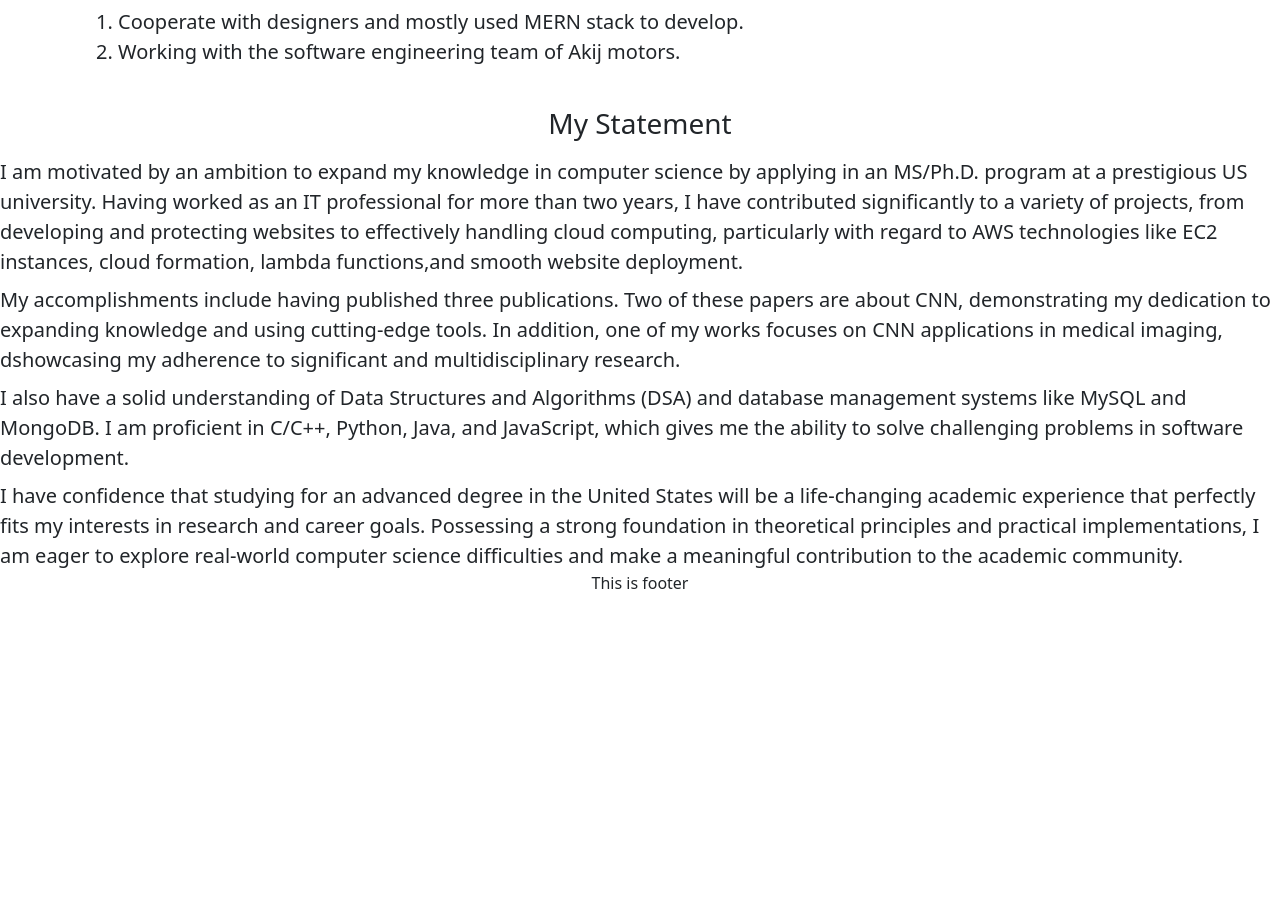
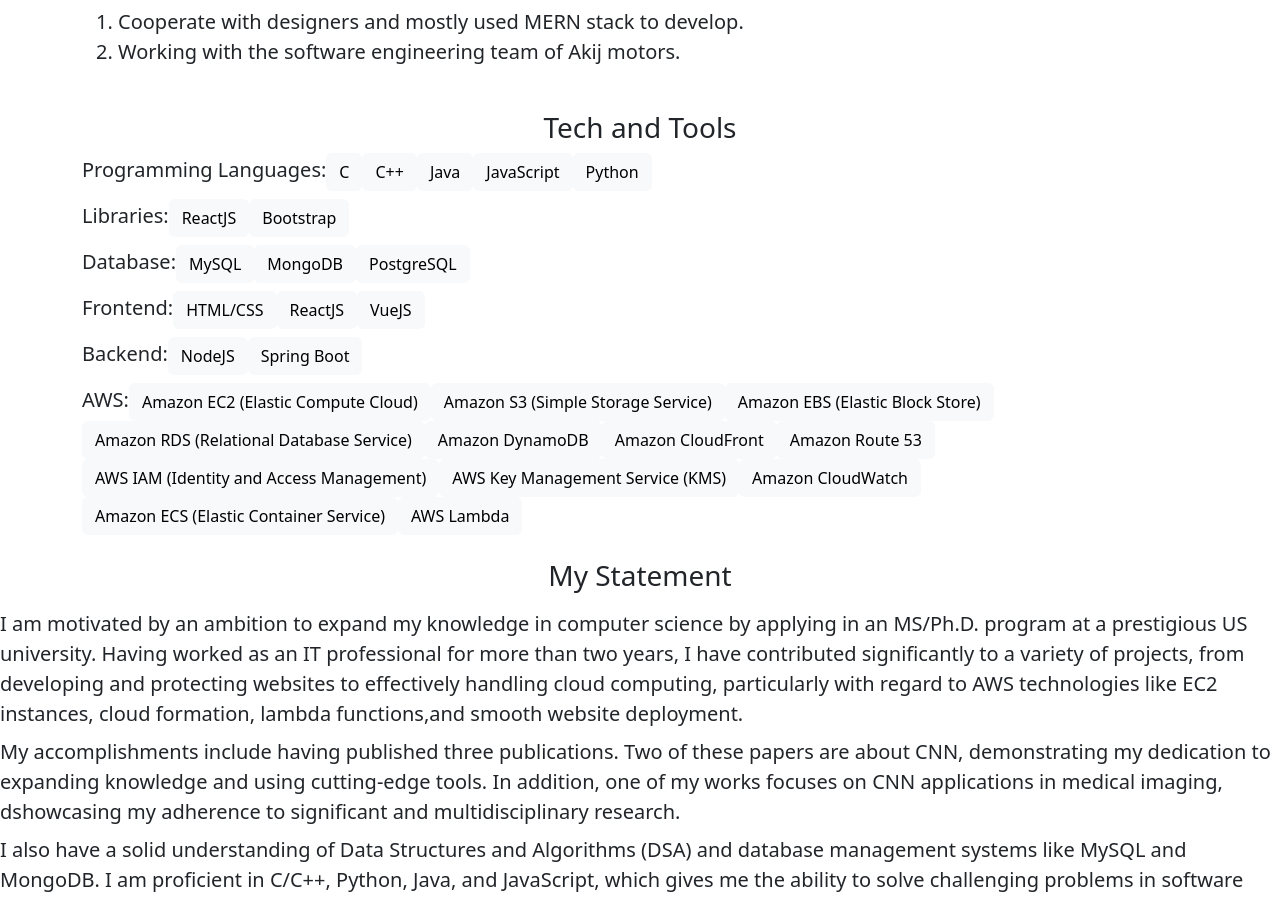
Before and after one commit to fahim-006/my_portfolio, a React (Create React App) app: page / in a window 1280 px wide. Shown: the part 2649-3549 px from the top of the page. Before the commit the page ends 3260 px from the top, so only its background shows below. Built offline with nearby package versions, Linux system fonts and the light colour scheme.

Commit message:
techandtools

```diff
--- a/src/Body/MainBody.js
+++ b/src/Body/MainBody.js
@@ -2,6 +2,7 @@ import AboutMe from "./AboutMe";
 import Introduction from "./Introduction";
 import MyEducation from "./MyEducation";
 import MyResearch from "./MyResearch";
+import MyTechAndTools from "./MyTechAndTools";
 import MyWorkExperience from "./MyWorkExperience";
 import Statement from "./Statement";
 
@@ -13,6 +14,7 @@ const MainBody = () => {
       <MyResearch />
       <MyEducation />
       <MyWorkExperience />
+      <MyTechAndTools />
       <Statement />
     </div>
   );
--- /dev/null
+++ b/src/Body/MyTechAndTools.js
@@ -0,0 +1,121 @@
+import { Container, Row } from "react-bootstrap";
+import TechandTools from "../data/TechandTools";
+
+const MyTechAndTools = () => {
+  return (
+    <Container style={{ marginTop: "20px" }}>
+      <Row>
+        <p className="h3">Tech and Tools</p>
+      </Row>
+
+      <Row>
+        <p className="h5" style={{ textAlign: "left" }}>
+          Programming Languages:
+          <button type="button" class="btn btn-light">
+            {TechandTools.programmingLanguage[0]}
+          </button>
+          <button type="button" class="btn btn-light">
+            {TechandTools.programmingLanguage[1]}
+          </button>
+          <button type="button" class="btn btn-light">
+            {TechandTools.programmingLanguage[2]}
+          </button>
+          <button type="button" class="btn btn-light">
+            {TechandTools.programmingLanguage[3]}
+          </button>
+          <button type="button" class="btn btn-light">
+            {TechandTools.programmingLanguage[4]}
+          </button>
+        </p>
+
+        <p className="h5" style={{ textAlign: "left" }}>
+          Libraries:
+          <button type="button" class="btn btn-light">
+            {TechandTools.Libraries[0]}
+          </button>
+          <button type="button" class="btn btn-light">
+            {TechandTools.Libraries[1]}
+          </button>
+        </p>
+
+        <p className="h5" style={{ textAlign: "left" }}>
+          Database:
+          <button type="button" class="btn btn-light">
+            {TechandTools.Database[0]}
+          </button>
+          <button type="button" class="btn btn-light">
+            {TechandTools.Database[1]}
+          </button>
+          <button type="button" class="btn btn-light">
+            {TechandTools.Database[2]}
+          </button>
+        </p>
+
+        <p className="h5" style={{ textAlign: "left" }}>
+          Frontend:
+          <button type="button" class="btn btn-light">
+            {TechandTools.Frontend[0]}
+          </button>
+          <button type="button" class="btn btn-light">
+            {TechandTools.Frontend[1]}
+          </button>
+          <button type="button" class="btn btn-light">
+            {TechandTools.Frontend[2]}
+          </button>
+        </p>
+
+        <p className="h5" style={{ textAlign: "left" }}>
+          Backend:
+          <button type="button" class="btn btn-light">
+            {TechandTools.Backend[0]}
+          </button>
+          <button type="button" class="btn btn-light">
+            {TechandTools.Backend[1]}
+          </button>
+        </p>
+
+        <p className="h5" style={{ textAlign: "left" }}>
+          AWS:
+          <button type="button" class="btn btn-light">
+            {TechandTools.AWS[0]}
+          </button>
+          <button type="button" class="btn btn-light">
+            {TechandTools.AWS[1]}
+          </button>
+          <button type="button" class="btn btn-light">
+            {TechandTools.AWS[2]}
+          </button>
+          <button type="button" class="btn btn-light">
+            {TechandTools.AWS[3]}
+          </button>
+          <button type="button" class="btn btn-light">
+            {TechandTools.AWS[4]}
+          </button>
+          <button type="button" class="btn btn-light">
+            {TechandTools.AWS[5]}
+          </button>
+          <button type="button" class="btn btn-light">
+            {TechandTools.AWS[6]}
+          </button>
+          <button type="button" class="btn btn-light">
+            {TechandTools.AWS[7]}
+          </button>
+          <button type="button" class="btn btn-light">
+            {TechandTools.AWS[8]}
+          </button>
+          <button type="button" class="btn btn-light">
+            {TechandTools.AWS[9]}
+          </button>
+          <button type="button" class="btn btn-light">
+            {TechandTools.AWS[10]}
+          </button>
+          <button type="button" class="btn btn-light">
+            {TechandTools.AWS[11]}
+          </button>
+        </p>
+      </Row>
+    </Container>
+  );
+};
+
+export default MyTechAndTools;
--- a/src/data/TechandTools.js
+++ b/src/data/TechandTools.js
@@ -1,5 +1,4 @@
-const TechandTools = [
-  {
+const TechandTools = {
   programmingLanguage: ["C", "C++", "Java", "JavaScript", "Python"],
   Libraries: ["ReactJS", "Bootstrap"],
   Database: ["MySQL", "MongoDB", "PostgreSQL"],
@@ -19,7 +18,6 @@ const TechandTools = [
     "Amazon ECS (Elastic Container Service)",
     "AWS Lambda",
   ],
-  },
-];
+};
 
 export default TechandTools;
```
Lines whose indentation alone changed are shown as unchanged.
